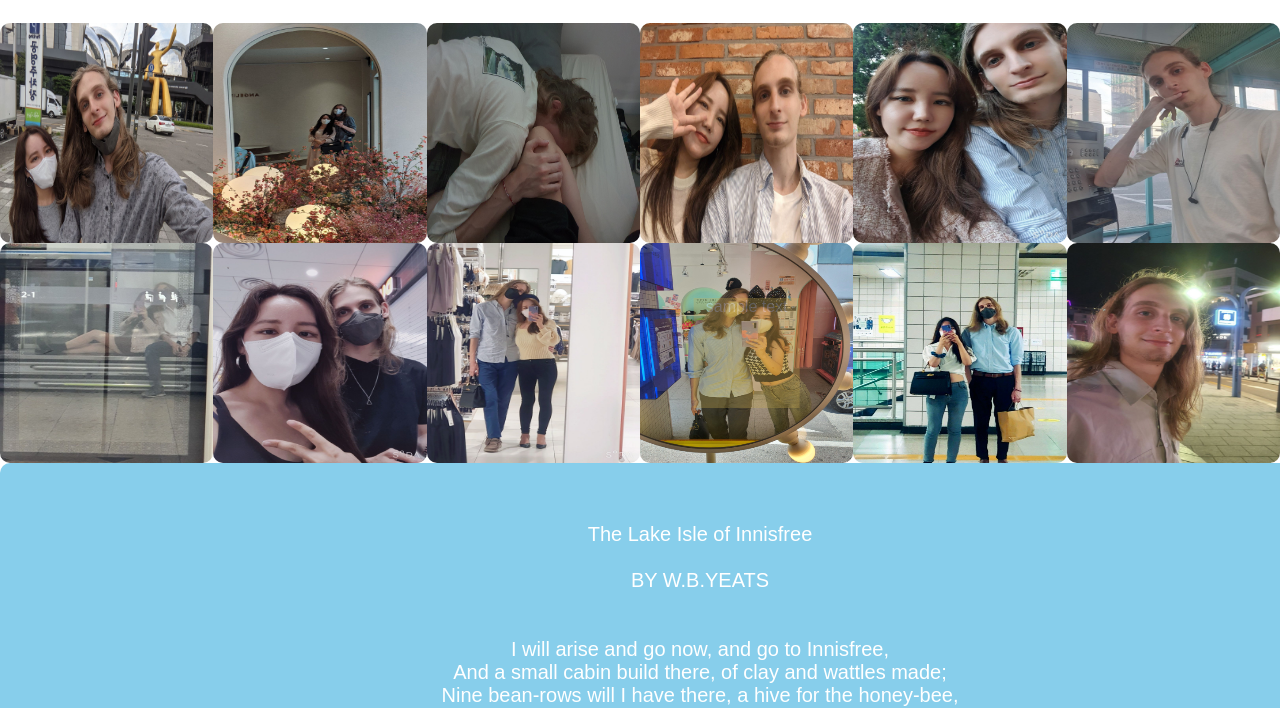
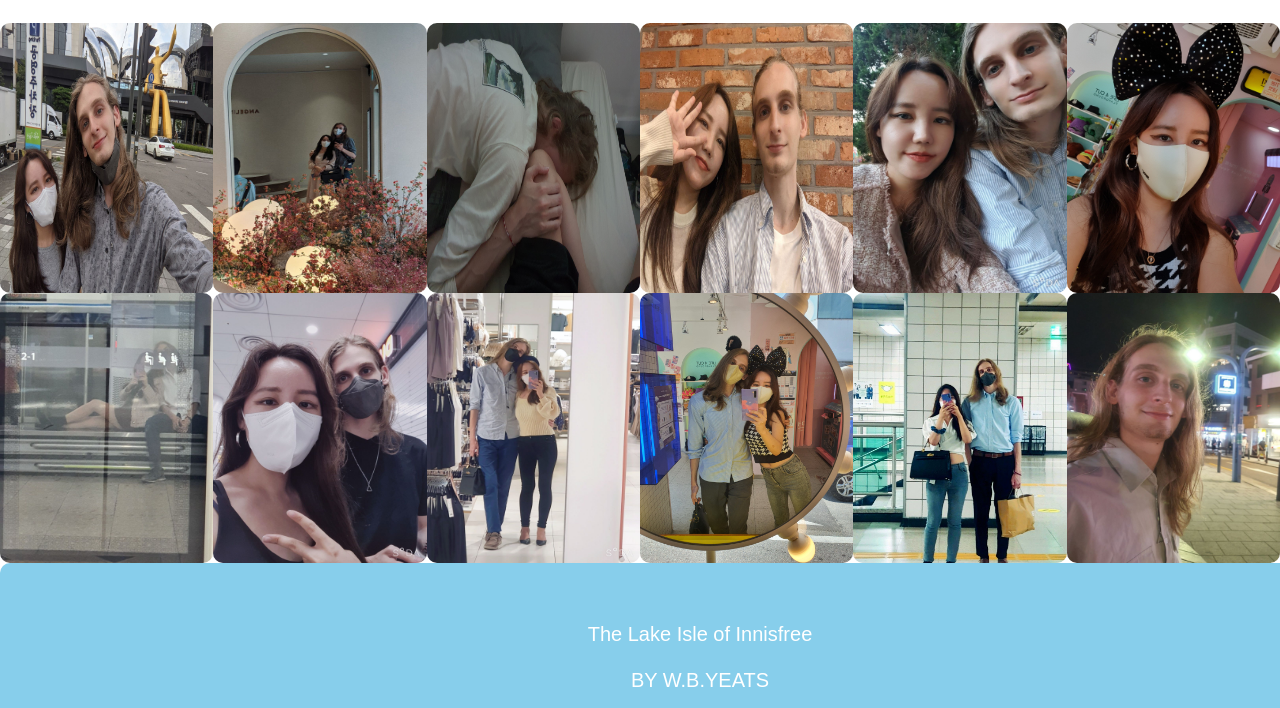
Before and after one commit to MinjuSkylarPark/Responsive_gallery-app, a plain HTML site: page index.html in a window 1280 px wide. Shown: the part 113-821 px from the top of the page. Drawn offline with Linux system fonts and the light colour scheme; a web font is replaced by a local one.

Commit message:
sample text added

```diff
--- a/index.html
+++ b/index.html
@@ -26,38 +26,39 @@
       <div class="row">
         <div class="container">
           <img src="/image/1.jpg" alt="flower1" />
-          <div class="middle" style="background-color: #56a349;">
-            <text class="text">sample text</text>
+          <div class="middle" style="background-color: #ebebe8;">
+            <text class="text">Yongsan. to find halloween record</text>
+
           </div>
         </div>
         <div class="container">
           <img src="/image/2.jpg" alt="flower2" />
           <div class="middle" style="background-color: #ebebe8;" >
-            <text class="text">sample text</text>
+            <text class="text">Hongdae Angelinus. Noah pronounce this word like Mexican</text>
           </div>
         </div>
         <div class="container">
           <img src="/image/3.jpg" alt="flower3" />
-          <div class="middle" style="background-color: #f9d8e8">
-            <text class="text">sample text</text>
+          <div class="middle" style="background-color: #ebebe8;">
+            <text class="text">10 more minutes! Guest house, One summer day</text>
           </div>
         </div>
         <div class="container">
           <img src="/image/4.jpg" alt="universe" />
-          <div class="middle" style="background-color: rgb(11, 17, 11);">
-            <text class="text">sample text</text>
+          <div class="middle" style="background-color: #ebebe8;">
+            <text class="text">Chicken place in Sindorim. after D-cude center strolling.</text>
           </div>
         </div>
         <div class="container">
           <img src="/image/5.jpg" alt="nightlake" />
-          <div class="middle" style="background-color:#0e1c35;">
-            <text class="text">sample text</text>
+          <div class="middle" style="background-color: #ebebe8;">
+            <text class="text">Gangnam. right before stung by a little bee</text>
           </div>
         </div>
         <div class="container">
-          <img src="/image/6.jpg" alt="redsky" />
-          <div class="middle" style="background-color: #cba8a3">
-            <text class="text">sample text</text>
+          <img src="/image/13.jpg" alt="redsky" />
+          <div class="middle" style="background-color: #ebebe8;">
+            <text class="text">Hongdae Photobooth. I really wanted to take a shower this day</text>
           </div>
         </div>
       </div>
@@ -65,37 +66,37 @@
         <div class="container">
           <img src="/image/7.jpg" alt="flower1" />
           <div class="middle" style="background-color: #606896;">
-            <text class="text">sample text</text>
+            <text class="text">Second date. subway station in Myeongdong. He asked me what kind of jacket that I am wearing </text>
           </div>
         </div>
         <div class="container">
           <img src="/image/8.jpg" alt="flower2" />
-          <div class="middle" style="background-color: #15263b;">
-            <text class="text">sample text</text>
+          <div class="middle" style="background-color: #ebebe8;">
+            <text class="text">My town. in front of Dunkin Donut</text>
           </div>
         </div>
         <div class="container">
           <img src="/image/9.jpg" alt="flower3" />
-          <div class="middle" style="background-color: #f4f3f4;">
-            <text class="text">sample text</text>
+          <div class="middle" style="background-color: #ebebe8;">
+            <text class="text">After first fight,Uniqlo in Hongdae. He bought me a blue hat </text>
           </div>
         </div>
         <div class="container">
           <img src="/image/10.jpg" alt="universe" />
-          <div class="middle" style="background-color: #cdaf4f;opacity: 0.3;">
-            <text class="text">sample text</text>
+          <div class="middle" style="background-color: #ebebe8;">
+            <text class="text">Photo booth in Hongdae2. Really wanted to take a shower but It was lovely day </text>
           </div>
         </div>
         <div class="container">
           <img src="/image/15.jpg" alt="nightlake" />
           <div class="middle" style="background-color: #8cb2d0;">
-            <text class="text">sample text</text>
+            <text class="text">Subway station in Hapjeong(probably) Noah kept saying he is really hungry</text>
           </div>
         </div>
         <div class="container">
           <img src="/image/12.jpg" alt="redsky" />
-          <div class="middle" style="background-color: #466c8e;">
-            <text class="text">sample text</text>
+          <div class="middle" style="background-color: #ebebe8;">
+            <text class="text">Hongdae. Noah and I liked this photo a lot. still don't know why</text>
           </div>
         </div>
     </div>
--- a/style.css
+++ b/style.css
@@ -50,7 +50,7 @@ li{
 .container img{
   width: 100%;
   opacity: 1;
-  height: 220px;
+  height: 270px;
   transition: .5s ease-in-out;
   border-radius: 10px;
   display: block;
@@ -77,7 +77,7 @@ li{
 }
 
 .container:hover .middle{
-  opacity: 1;
+  opacity: 0.9;
 }
 
 /* 갤러리 설명 적을곳 */
```
